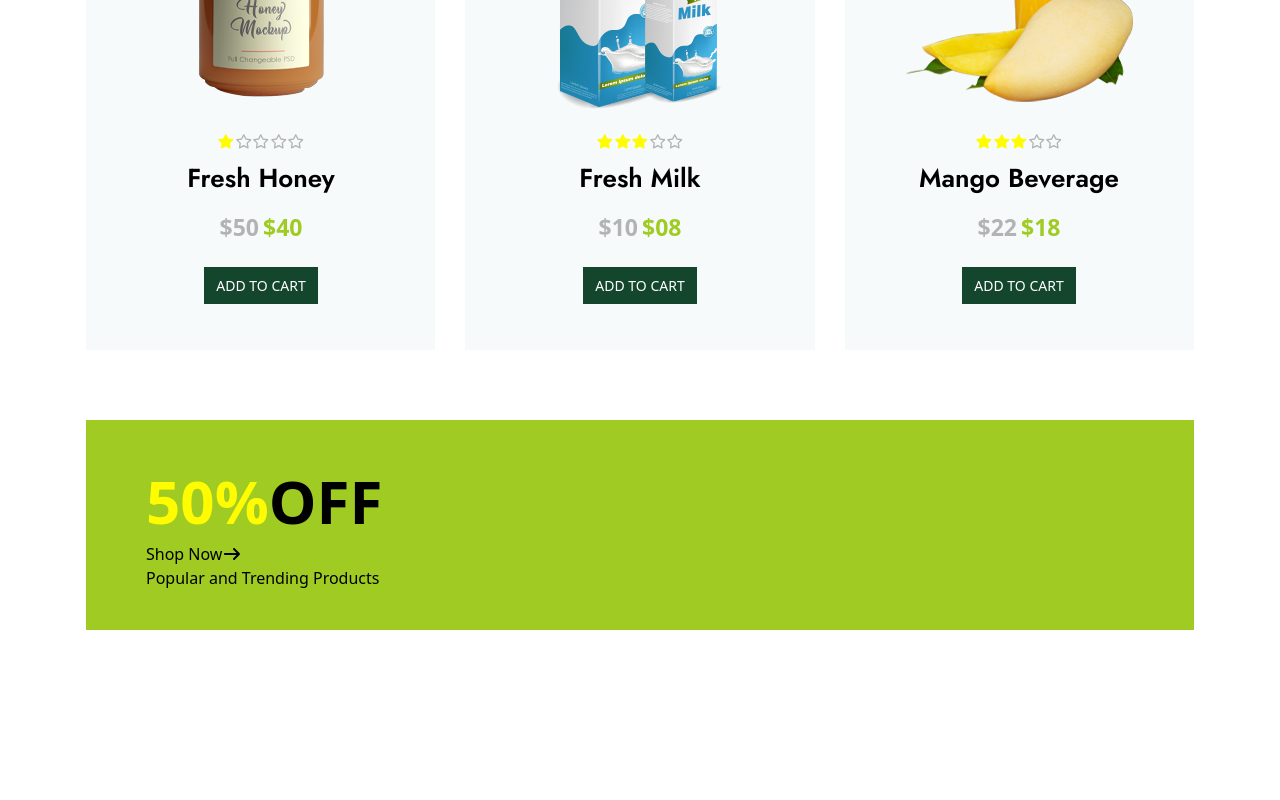
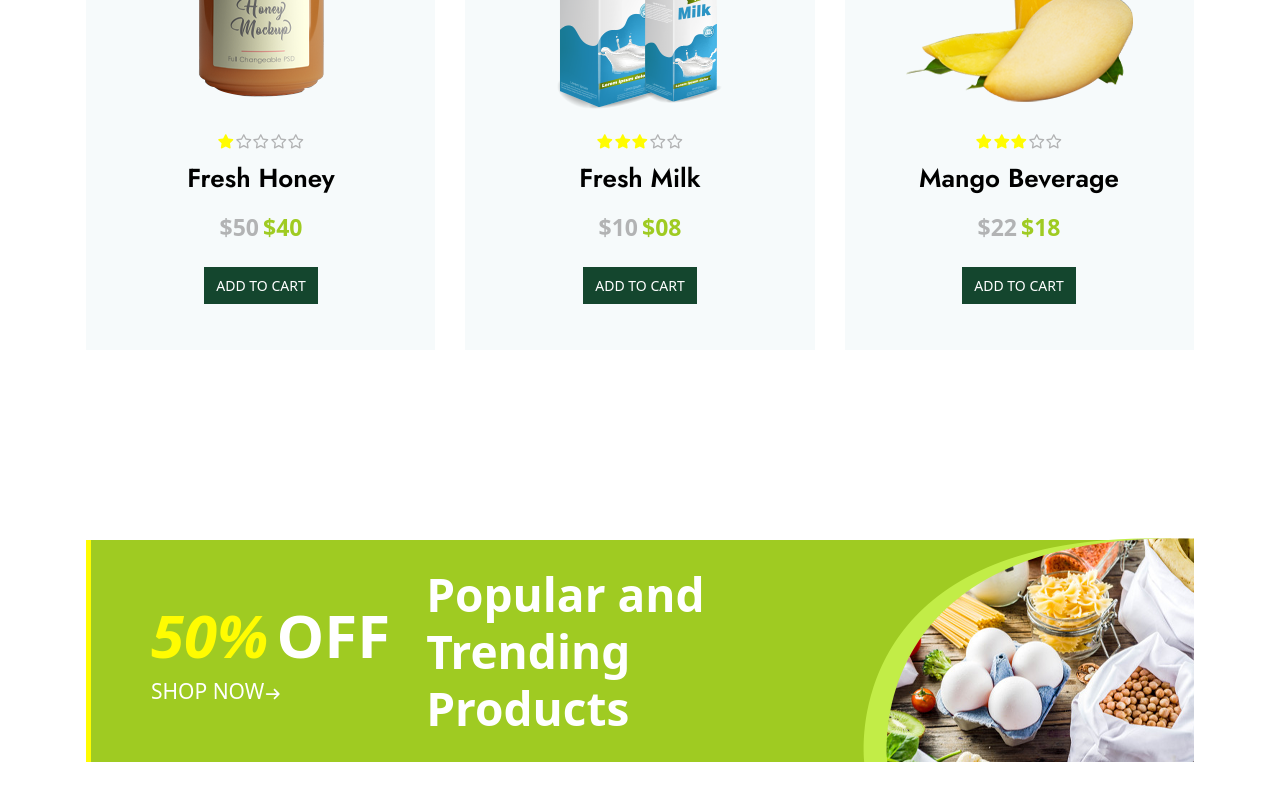
Before and after one commit to hassammd/Groxi-Store, a React (Vite) app: page / in a window 1280 px wide. Shown: the part 2340-3140 px from the top of the page. Before the commit the page ends 2970 px from the top, so only its background shows below. Built offline with nearby package versions, Linux system fonts and the light colour scheme.

Commit message:
create discount banner

```diff
--- a/src/Components/DiscountBanner.jsx
+++ b/src/Components/DiscountBanner.jsx
@@ -1,24 +1,37 @@
 import { faArrowRight } from "@fortawesome/free-solid-svg-icons";
 import { FontAwesomeIcon } from "@fortawesome/react-fontawesome";
+import fiftypercent from "../assets/fifty-percent.png";
 
 const DiscountBanner = () => {
   return (
     <>
-      <section>
+      <section className="py-[50px] sm:py-[70px] md:py-[90px] lg:py-[100px] xl:py-[120px]">
         <div className="container">
-          <div className="bg-[var(--color-primary)] lg:py-[40px] lg:pl-[60px]">
+          <div className="border-l-5 border-[var(--color-yellow)] lg:min-h-[222px] md:min-h-[156px] relative flex  flex-col md:flex-row md:justify-start items-center lg:gap-9 gap-3 md:gap-8 sm:gap-4 sm:min-h-auto sm:items-center sm:justify-center bg-[var(--color-primary)]  lg:pl-[60px] md:pl-[50px] py-[20px] sm:py-[20px] sm:px-[15px] ">
             <div>
-              <div className="text-[60px] font-semibold lg:leading-[82px] uppercase">
-                <span className="text-[var(--color-yellow)]">50%</span>
-                <span>Off</span>
+              <div className="flex gap-2 justify-center sm:gap-2 lg:text-[60px] md:text-[28px] sm:text-[20px]  font-semibold lg:leading-[82px] uppercase">
+                <span className="text-[var(--color-yellow)] italic">50%</span>
+                <span className=" text-[var(--color-secondary)]">Off</span>
               </div>
               <div>
-                <span>Shop Now</span>
-                <FontAwesomeIcon icon={faArrowRight} />
+                <span className="cursor-pointer uppercase lg:text-[21px] sm:text-[14px]  font-normal text-[var(--color-secondary)] hover:text-[var(--color-green)]">
+                  Shop Now
+                </span>
+                <FontAwesomeIcon
+                  icon={faArrowRight}
+                  className="text-[var(--color-secondary)] font-extrabold sm:text-[14px]  "
+                />
               </div>
             </div>
-            <div>
-              <span>Popular and Trending Products</span>
+            <div className="lg:w-[40%] md:w-[45%] sm:w-[40%] w-[80%] md:text-left text-center ">
+              <span className="lg:text-[46px]   sm:text-[26px] md:text-[32px] text-[26px] leading-[30px] lg:leading-[57px] sm:leading-[30px] md:leading-[42px] font-semibold text-[var(--color-secondary)]">
+                Popular and Trending Products
+              </span>
+            </div>
+            <div className="absolute right-0 bottom-0">
+              <figure className="lg:w-auto md:w-[230px] md:block hidden">
+                <img src={fiftypercent} alt="" />
+              </figure>
             </div>
           </div>
         </div>
```
